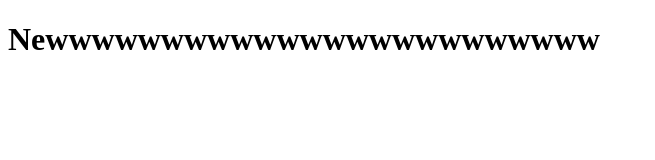
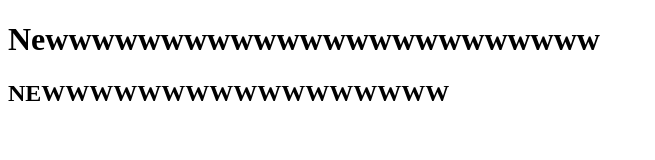
Before and after one commit to Giang130623/duan3, a plain HTML site: page new1.html in a window 1280 px wide. Shown: the whole page, without its empty margins (0-655 px from the left). Drawn offline with Linux system fonts and the light colour scheme.

Commit message:
sua lan 1

```diff
--- a/new1.html
+++ b/new1.html
@@ -7,5 +7,6 @@
   </head>
   <body>
     <h1>Newwwwwwwwwwwwwwwwwwwwwwww</h1>
+    <h2>NEWWWWWWWWWWWWWWWWW</h2>
   </body>
 </html>
```
